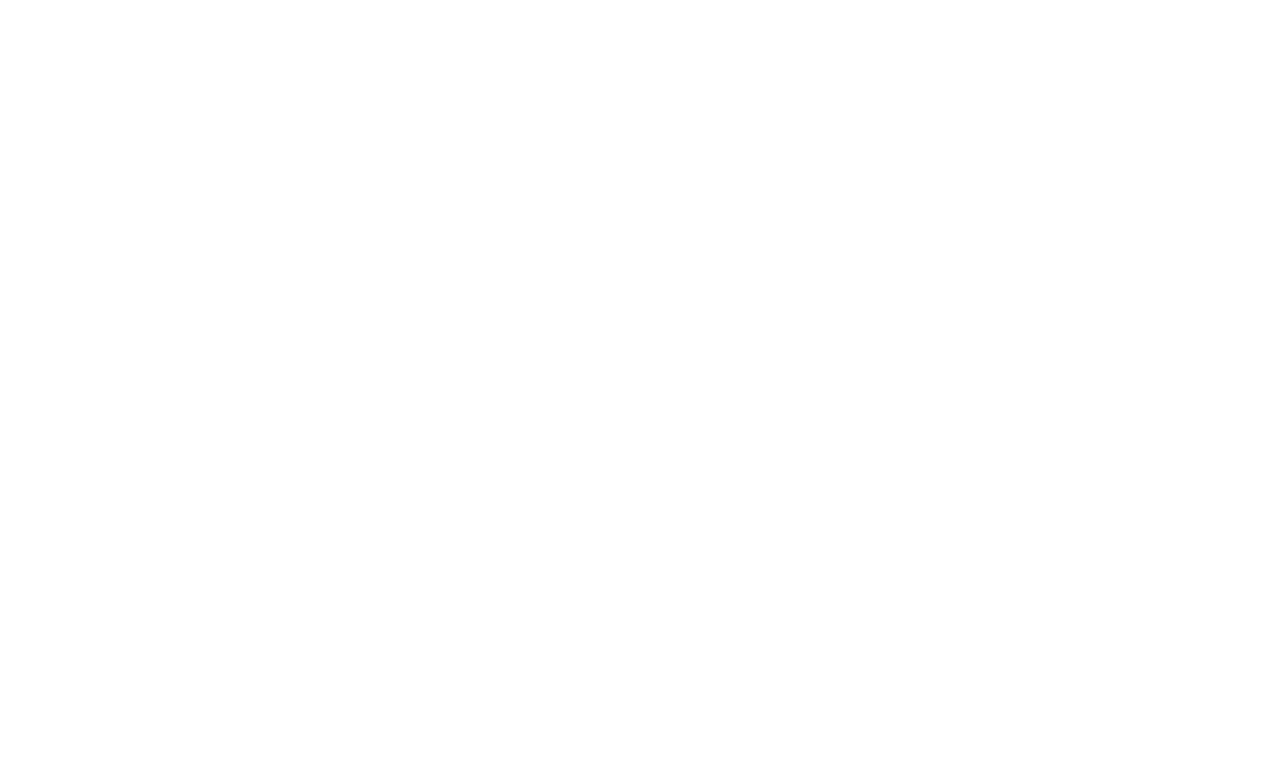
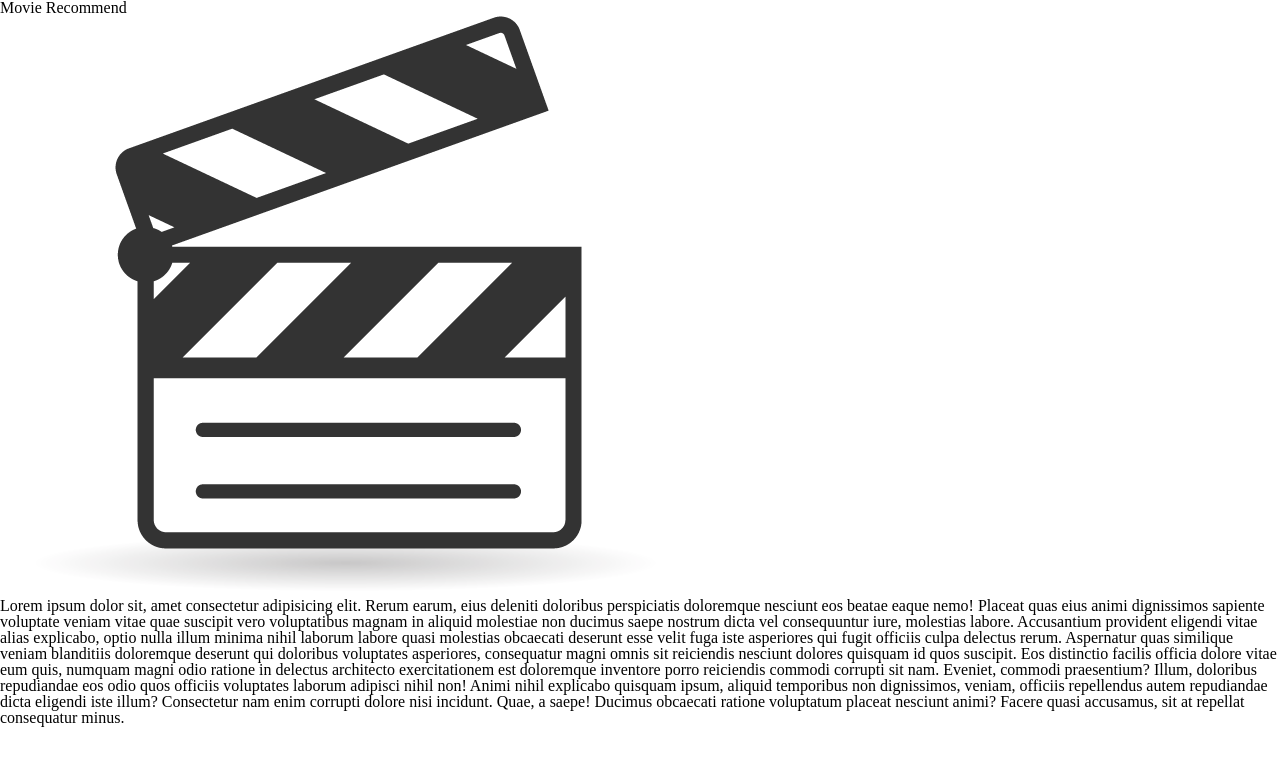
Before and after one commit to leaftha/movie-recommend-site, a plain HTML site: page index.html in a window 1280 px wide. Drawn offline with Linux system fonts and the light colour scheme.

Commit message:
put image and header html

```diff
--- a/index.html
+++ b/index.html
@@ -9,5 +9,46 @@
     <title>Movie Recommend Site</title>
     <script type="module" src="app.js"></script>
   </head>
-  <body></body>
+  <body>
+    <article class="page">
+      <header class="header">
+        <div class="header-inner">
+          <h2 class="header-title">
+            <div class="title">Movie Recommend</div>
+          </h2>
+          <div class="header-content">
+            <figure class="header-img">
+              <img src="image/movie.png" alt="movie" />
+            </figure>
+            <div class="paragraph">
+              Lorem ipsum dolor sit, amet consectetur adipisicing elit. Rerum
+              earum, eius deleniti doloribus perspiciatis doloremque nesciunt
+              eos beatae eaque nemo! Placeat quas eius animi dignissimos
+              sapiente voluptate veniam vitae quae suscipit vero voluptatibus
+              magnam in aliquid molestiae non ducimus saepe nostrum dicta vel
+              consequuntur iure, molestias labore. Accusantium provident
+              eligendi vitae alias explicabo, optio nulla illum minima nihil
+              laborum labore quasi molestias obcaecati deserunt esse velit fuga
+              iste asperiores qui fugit officiis culpa delectus rerum.
+              Aspernatur quas similique veniam blanditiis doloremque deserunt
+              qui doloribus voluptates asperiores, consequatur magni omnis sit
+              reiciendis nesciunt dolores quisquam id quos suscipit. Eos
+              distinctio facilis officia dolore vitae eum quis, numquam magni
+              odio ratione in delectus architecto exercitationem est doloremque
+              inventore porro reiciendis commodi corrupti sit nam. Eveniet,
+              commodi praesentium? Illum, doloribus repudiandae eos odio quos
+              officiis voluptates laborum adipisci nihil non! Animi nihil
+              explicabo quisquam ipsum, aliquid temporibus non dignissimos,
+              veniam, officiis repellendus autem repudiandae dicta eligendi iste
+              illum? Consectetur nam enim corrupti dolore nisi incidunt. Quae, a
+              saepe! Ducimus obcaecati ratione voluptatum placeat nesciunt
+              animi? Facere quasi accusamus, sit at repellat consequatur minus.
+            </div>
+          </div>
+        </div>
+      </header>
+
+      <section class="scroll-content"></section>
+    </article>
+  </body>
 </html>
```
Also changed, not shown: image/movie.png (added), image/panel/avatar.jpg (added), image/panel/gatsby.jpg (added), image/panel/jocker.jpg (added), image/panel/lala.jpg (added), image/panel/name.jpg (added), image/panel/parasite.jpg (added), image/panel/ryan.jpg (added), image/panel/shawshank.jpg (added), image/panel/spirted.jpg (added), image/panel/titanic.jpg (added).
